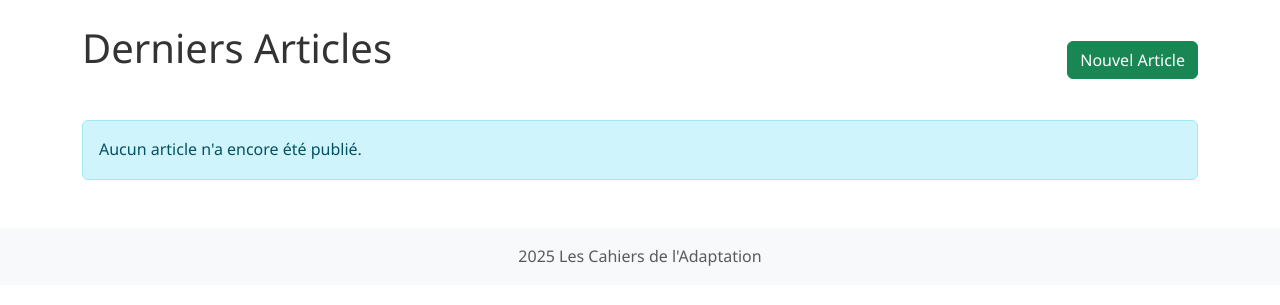
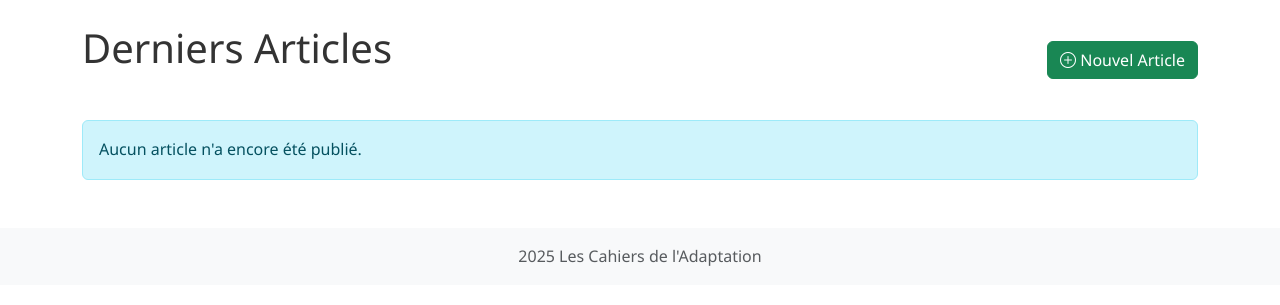
Before and after one commit to JeanMarcAntu/climate-blog, a Flask app: page / in a window 1280 px wide. Shown: the part 58-363 px from the top of the page. Run offline with Flask 3, Linux system fonts and the light colour scheme; some libraries are stand-ins or nearby versions.

Commit message:
Ajout des icônes Bootstrap pour les boutons de suppression

```diff
--- a/templates/base.html
+++ b/templates/base.html
@@ -4,6 +4,11 @@
     <meta charset="UTF-8">
     <meta name="viewport" content="width=device-width, initial-scale=1.0">
     <title>Les Cahiers de l'Adaptation</title>
+    <!-- Bootstrap CSS -->
+    <link href="https://cdn.jsdelivr.net/npm/bootstrap@5.1.3/dist/css/bootstrap.min.css" rel="stylesheet">
+    <!-- Bootstrap Icons -->
+    <link href="https://cdn.jsdelivr.net/npm/bootstrap-icons@1.8.1/font/bootstrap-icons.css" rel="stylesheet">
+    <!-- Custom CSS -->
     <link rel="stylesheet" href="{{ url_for('static', filename='vendor/bootstrap/bootstrap.min.css') }}">
     <link rel="stylesheet" href="{{ url_for('static', filename='css/style.css') }}">
 </head>
```
